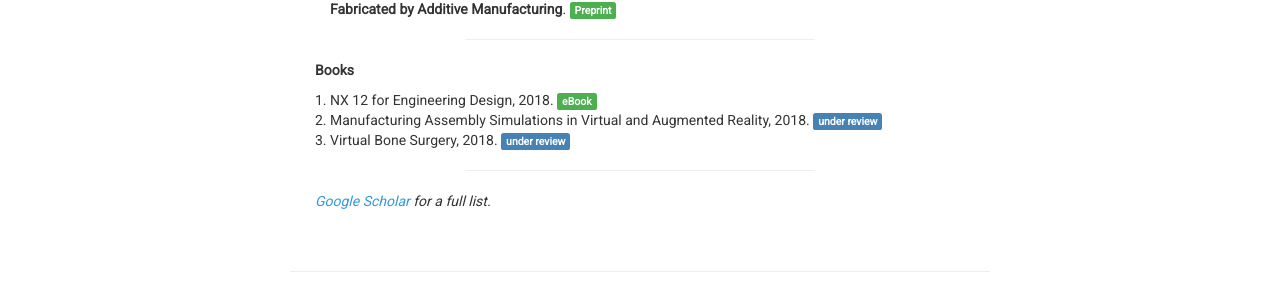
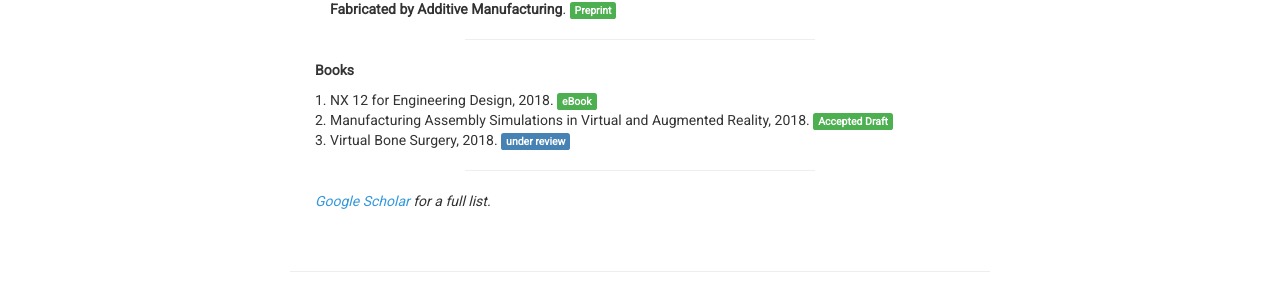
Before and after one commit to WenjinTao/WenjinTao.github.io, a Jekyll site: the page built from index.md, in a window 1280 px wide and 900 px high, scrolled down 2949 px. Shown: the part 145-448 px from the top of the window. Built offline with Jekyll 4.4.1, drawn with Linux system fonts in a browser that asks for light colours; nearby versions of some CDN libraries; comment, search, counter and statistics services are not loaded; a style sheet for code colours, icons or effects is not loaded.

Commit message:
update book chapter ar

```diff
--- a/index.md
+++ b/index.md
@@ -128,7 +128,7 @@ Lorem Ipsum is simply dummy text of the printing and typesetting industry. Lorem
 **Books**
 
 1. NX 12 for Engineering Design, 2018. [<span class="label preprint">eBook</span>](assets/books/NX 12 for Engineering Design.pdf)
-1. Manufacturing Assembly Simulations in Virtual and Augmented Reality, 2018. <span class="label under-review">under review</span>
+1. Manufacturing Assembly Simulations in Virtual and Augmented Reality, 2018. [<span class="label preprint">Accepted Draft</span>](assets/books/Manufacturing Assembly Simulations in Virtual and Augmented Reality.pdf)
 1. Virtual Bone Surgery, 2018. <span class="label under-review">under review</span>
 
 <hr style="width: 50%">
```
Also changed, not shown: 1 other file.
